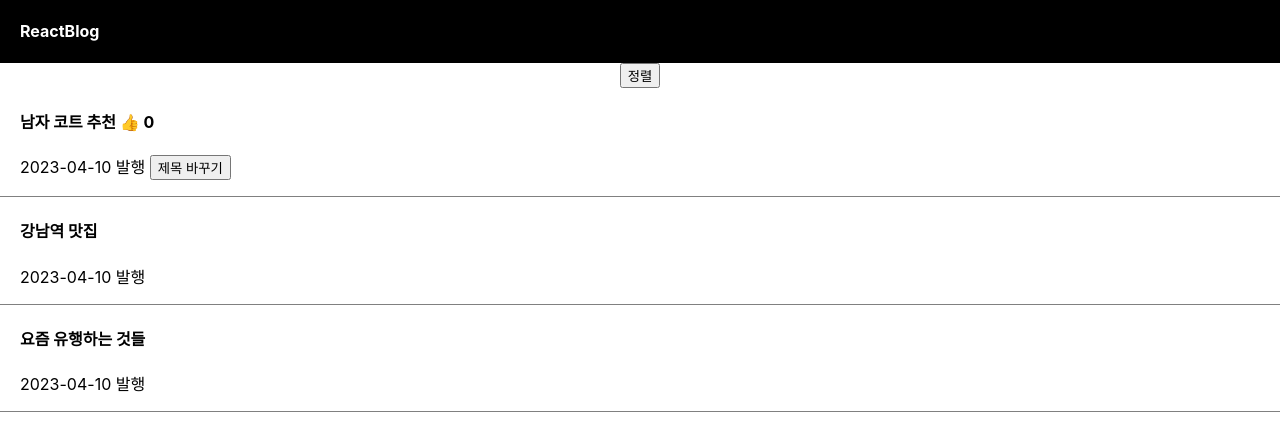
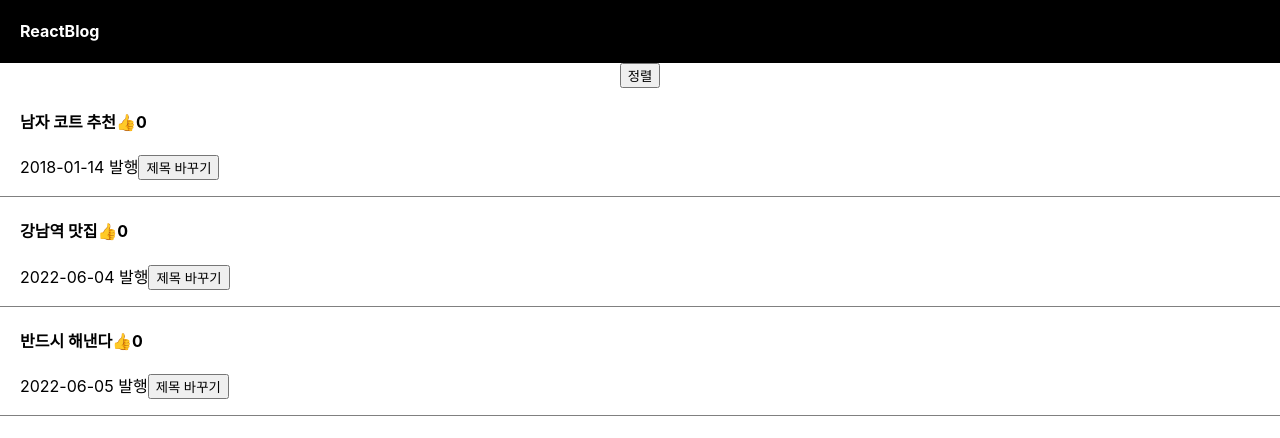
Before and after one commit to jungunman/ReactStudy-Blog, a React (Create React App) app: page / in a window 1280 px wide. Shown: the top 438 px of the page. Built offline with nearby package versions, Linux system fonts and the light colour scheme.

Commit message:
카운팅까지는 분할 완료
근데 저 모든 정보를 오브젝트 형식으로 가져와서하면 더 편할 듯...?

```diff
--- a/package.json
+++ b/package.json
@@ -20,7 +20,9 @@
   "eslintConfig": {
     "extends": [
       "react-app",
-      "react-app/jest"
+      "react-app/jest",
+      "airbnb",
+      "prettier"
     ]
   },
   "browserslist": {
--- a/src/App.js
+++ b/src/App.js
@@ -1,12 +1,12 @@
 /* eslint-disable */
-import logo from './logo.svg';
-import './App.css';
-import { useState } from 'react';
+import logo from "./logo.svg";
+import "./App.css";
+import { useState } from "react";
 
 function App() {
-
-  let [title,setTitle] = useState(["남자 코트 추천","강남역 맛집","요즘 유행하는 것들"]);
-  let [likeCount,setLikeCount] = useState(0);
+    let [title, setTitle] = useState(["남자 코트 추천", "강남역 맛집", "반드시 해낸다"]);
+    let [likeCount, setLikeCount] = useState([0, 0, 0]);
+    const [date, setDate] = useState(["2018-01-14", "2022-06-04", "2022-06-05"]);
     const [modal, setModal] = useState(false);
 
     return (
@@ -14,54 +14,74 @@ function App() {
             <div className="black-nav">
                 <h4>ReactBlog</h4>
             </div>
-      <button onClick={()=>{
-        setTitle([...title].sort())}}>정렬</button>
+            <button
+                onClick={() => {
+                    setTitle([...title].sort());
+                }}
+            >
+                정렬
+            </button>
 
-      <div className="list">
-        <h4>{title[0]} <span onClick={()=>{setLikeCount(likeCount+1)}}>👍</span> {likeCount} </h4>
-        <p>2023-04-10 발행 <button onClick={()=>{
+            {title.map(function (element, i) {
+                return (
+                    <div className="list" key={i}>
+                        <h4
+                            onClick={() => {
+                                setModal(!modal);
+                            }}
+                        >
+                            {element}
+                            <span
+                                onClick={() => {
+                                    let copyCount = [...likeCount];
+                                    copyCount[i] = copyCount[i] + 1;
+                                    setLikeCount(copyCount);
+                                }}
+                            >
+                                👍
+                            </span>
+                            {likeCount[i]}
+                        </h4>
+                        <p>
+                            {date[i]} 발행
+                            <button
+                                onClick={() => {
                                     let copyTitle = [...title];
                                     copyTitle[0] = "여자 코트 추천";
-          setTitle(copyTitle)}}>제목 바꾸기</button></p>
-
+                                    setTitle(copyTitle);
+                                }}
+                            >
+                                제목 바꾸기
+                            </button>
+                        </p>
                     </div>
-      <div className="list">
-        <h4>{title[1]}</h4>
-        <p>2023-04-10 발행</p>
-      </div>
-      <div className="list">
-        <h4 onClick={()=> {setModal(!modal)}}>{title[2]}</h4>
-        <p>2023-04-10 발행</p>
-      </div>
+                );
+            })}
 
             {
                 //조건시 ? 참일때 실행할 코드 : 거짓일 때 실행할 코드
-        modal === true ? <Modal/> : null
+                modal === true ? <Modal /> : null
+            }
+        </div>
+    );
 }
 
-
+function Mine() {
+    return (
+        <div className="">
+            <p>여기는 컴포넌트 내부</p>
         </div>
     );
-
-  function Mine(){
-    return (
-      <div className=''>
-        <p>여기는 컴포넌트 내부</p>
-      </div>
-    )
 }
 
-
-  function Modal(){
-    return(
-      <div className='modal'>
+function Modal() {
+    return (
+        <div className="modal">
             <h4>제목</h4>
             <p>날짜</p>
             <p>상세내용</p>
         </div>
-    )
-  }
-
+    );
 }
 
 export default App;
```
Also changed, not shown: .eslintrc.js (added), .prettierrc.js (added), 1 other file (tests, documents, lock files or other folders). Lines whose indentation alone changed are shown as unchanged.
